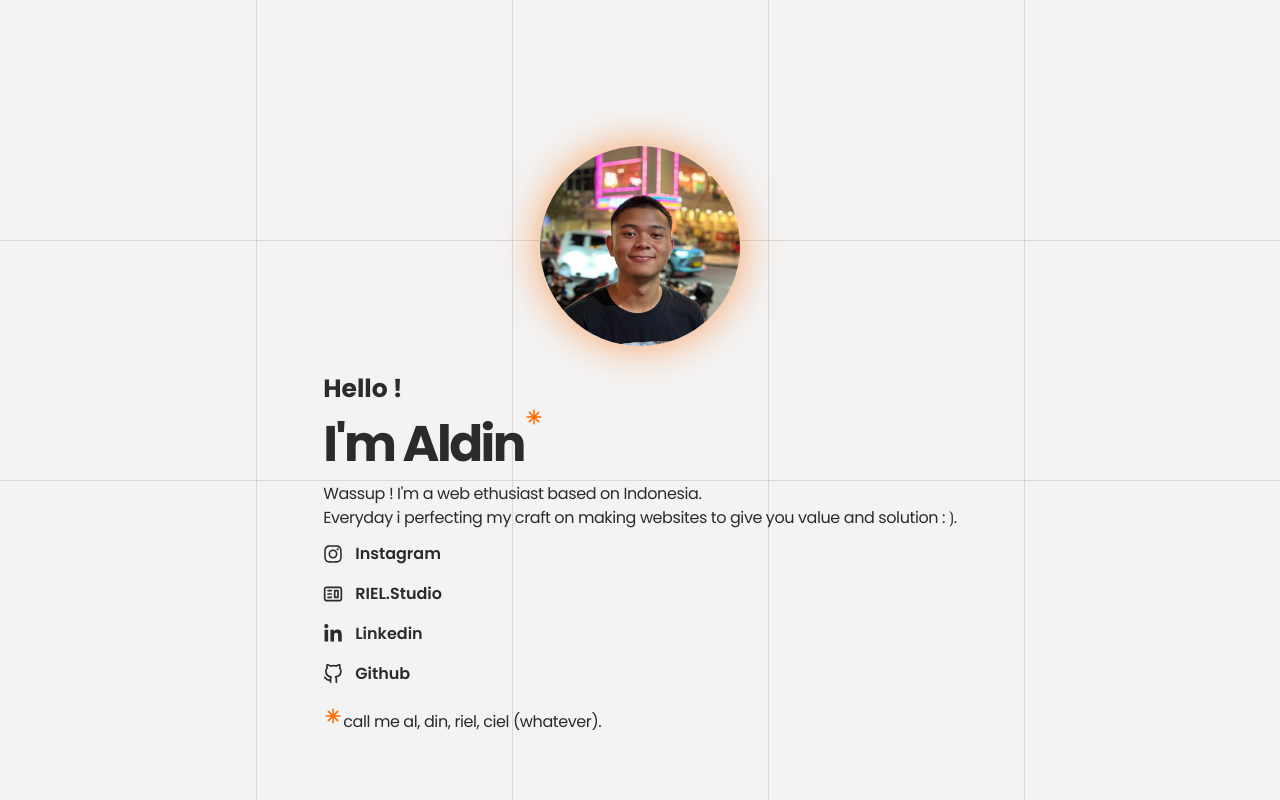
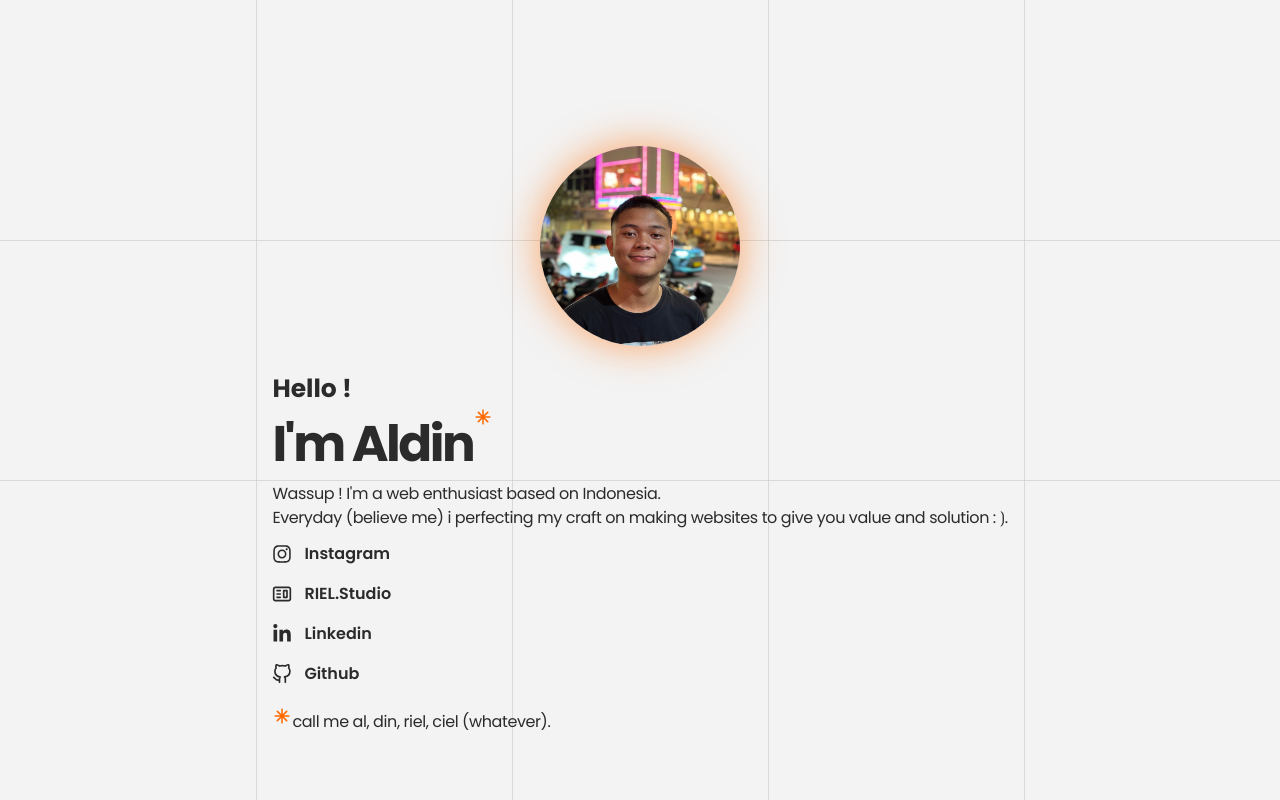
Before and after one commit to aldinpramudya/new-rielcard, a React (Vite) app: page / in a window 1280 px wide. Built offline with nearby package versions, Linux system fonts and the light colour scheme.

Commit message:
changes, typography

```diff
--- a/src/App.tsx
+++ b/src/App.tsx
@@ -48,8 +48,8 @@ function App() {
               <h1 className='2xl:text-[128px] text-[50px] font-bold tracking-tighter'>I'm Aldin</h1>
               <img src="/images/asterisk.png" alt="asterisk" className='2xl:w-[60px] 2xl:h-[60px] w-[20px] h-[20px]' />
             </div>
-            <p className='2xl:text-xl 2xl:pt-10 tracking-tight'>Wassup ! I'm a web ethusiast based on Indonesia. <br />
-              Everyday i perfecting my craft on making websites to give you value and solution : &#10223;.
+            <p className='2xl:text-xl 2xl:pt-10 tracking-tight'>Wassup ! I'm a web enthusiast based on Indonesia. <br />
+              Everyday (believe me) i perfecting my craft on making websites to give you value and solution : &#10223;.
             </p>
           </div>
           {/* Links */}
```
